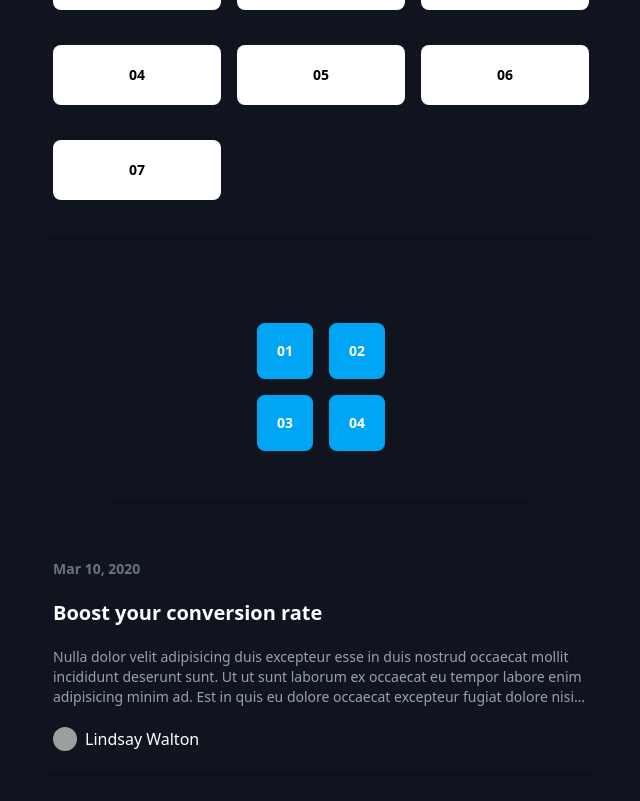
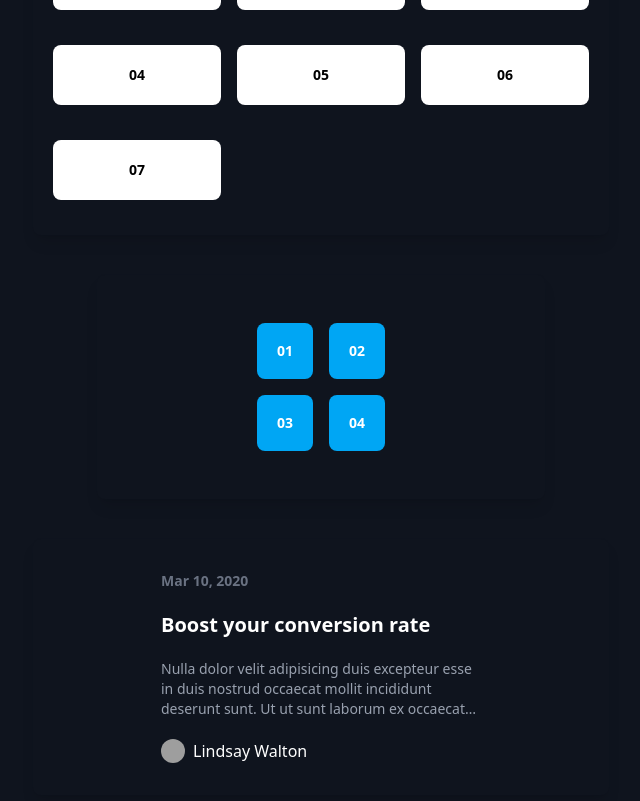
Before and after one commit to FranzVincentTogonon26/Practice-Tailwind, a React (Vite) app: page / in a window 1280 px wide. Shown: the part 2369-3170 px from the top of the page, without its empty margins (319-959 px from the left). Built offline with nearby package versions, Linux system fonts and the light colour scheme; grey boxes are pictures that could not be loaded.

Commit message:
Update Article

```diff
--- a/src/components/Test.jsx
+++ b/src/components/Test.jsx
@@ -223,7 +223,7 @@ function Test() {
         <div>04</div>
     </div>
 
-
+    <div className='wrapper'>
     <article className='article'>
         <time>Mar 10, 2020</time>
         <h2>Boost your conversion rate</h2>
@@ -239,8 +239,7 @@ function Test() {
             <span>Lindsay Walton</span>
         </div>
     </article>
-
-
+    </div>
 
     </>
   )
--- a/src/index.css
+++ b/src/index.css
@@ -226,8 +226,11 @@ html, body {
 
     }
 
+    .wrapper {
+        @apply flex max-w-xl mt-10 rounded-lg mx-auto shadow-lg ring-1 ring-gray-900/5  dark:bg-white/5 dark:ring-white/10;
+
         .article {
-        @apply space-y-5 flex flex-col mt-10 mx-auto rounded-lg p-5 max-w-xl justify-center shadow-lg ring-1 ring-gray-900/5  dark:bg-white/5 dark:ring-white/10;
+            @apply space-y-5 flex flex-col mx-auto  p-8 max-w-sm justify-center;
 
             time {
                 @apply text-sm text-gray-500 font-semibold
@@ -249,10 +252,13 @@ html, body {
                 }
 
                 span {
-                @apply text-gray-500 font-medium text-white
+                    @apply text-gray-500 font-medium text-white;
                 }
             }
         }
+
+    }
+
 
 
 }
```
Lines whose indentation alone changed are shown as unchanged.
